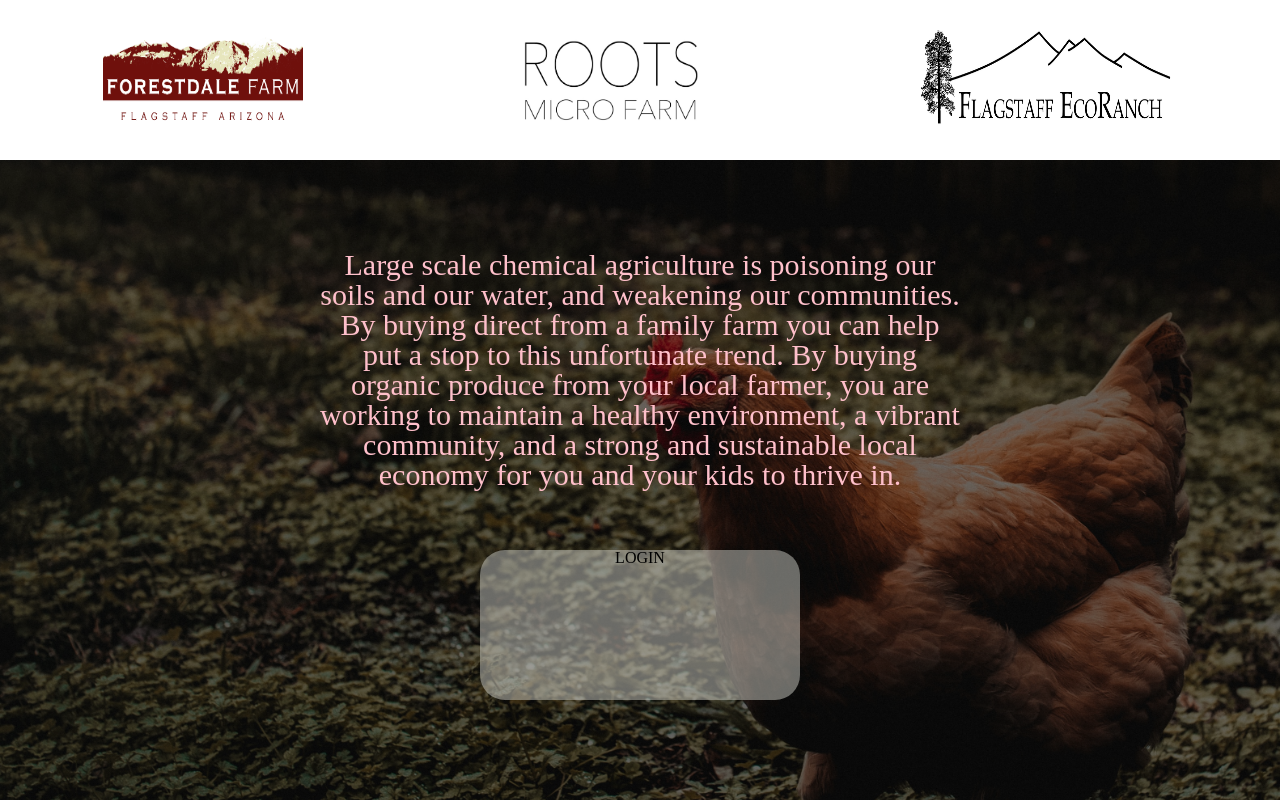
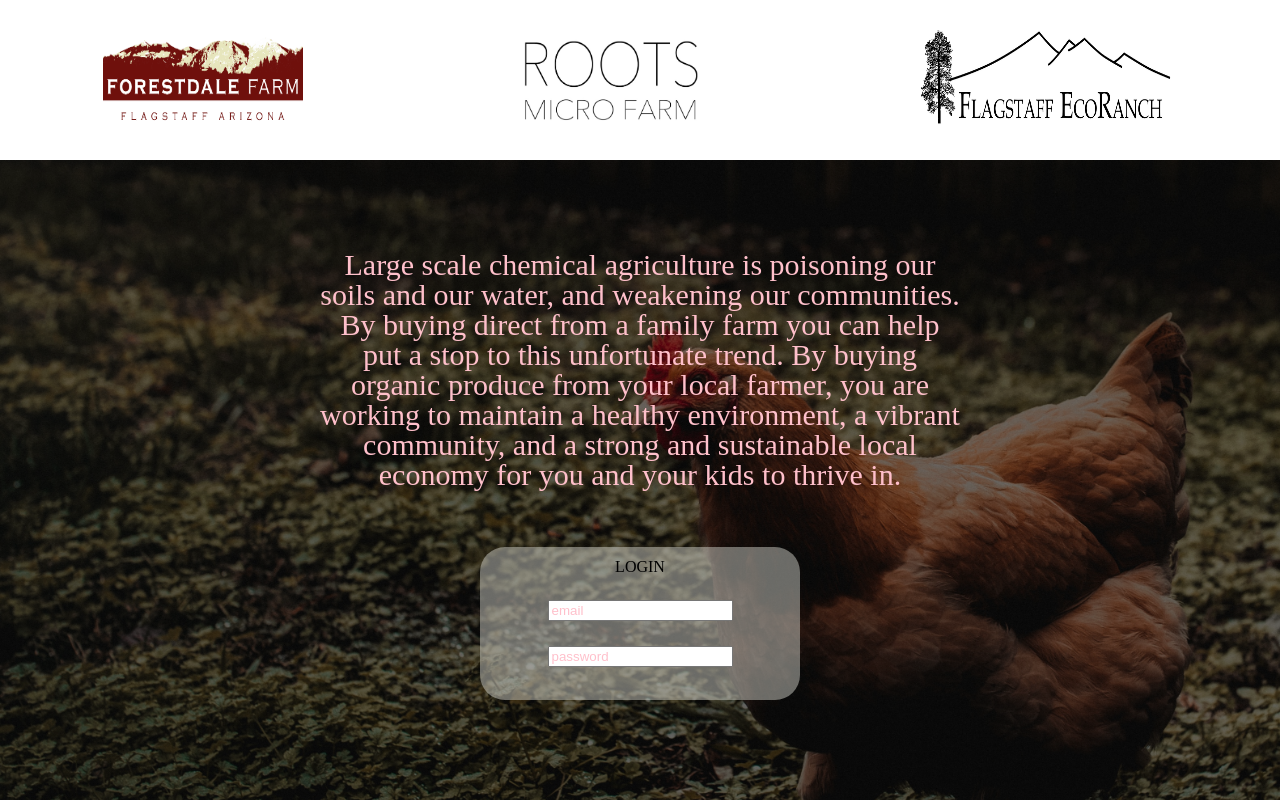
Before and after one commit to maxhbrt/Flagstaff-Marketplace, a React (Create React App) app: page /#/ in a window 1280 px wide. Shown: the part 800-1600 px from the top of the page. Built offline with nearby package versions, Linux system fonts and the light colour scheme; a web font is replaced by a local one; what react-google-maps would draw is missing.

Commit message:
register works

```diff
--- /dev/null
+++ b/src/Ducks/store.js
@@ -0,0 +1,4 @@
+import { createStore } from "redux";
+import reducer from "./reducer";
+
+export default createStore(reducer);
--- a/src/components/Login/Login.js
+++ b/src/components/Login/Login.js
@@ -1,20 +1,60 @@
 import React, {Component} from 'react';
 import './login.scss';
+import Axios from 'axios';
 
 
 export default class Login extends Component {
     constructor(props){
         super(props);
+        this.state = {
+            email: "",
+            password: ""
+        }
 
     }
 
+    async login(){
+        const { email, password } = this.state;
+        const loggedInUser = await Axios.post("/auth/login", {
+            email,
+            password
+        })
+        // this.props.setUser(loggedInUser.data);
+    }
+
     render(){
+        const {email, password} = this.state;
         return(
             <div className='login-body'>
                 <div className='about'>Large scale chemical agriculture is poisoning our soils and our water, and weakening our communities. By buying direct from a family farm you can help put a stop to this unfortunate trend. By buying organic produce from your local farmer, you are working to maintain a healthy environment, a vibrant community, and a strong and sustainable local economy for you and your kids to thrive in.
                 </div>
                 <form className='login-form'>
                     LOGIN
+                    <div className="input-container">
+
+            <input placeholder="email"
+              type="email"
+              value={email}
+              onChange={e =>
+                this.setState({
+                  email: e.target.value
+                })
+              }
+            />
+          </div>
+          {/* password */}
+          <div className="input-container">
+
+            <input placeholder="password"
+              type="password"
+              value={password}
+              onChange={e =>
+                this.setState({
+                  password: e.target.value
+                })
+              }
+            />
+          </div>
                 </form>
 
             </div>
--- a/src/components/Login/login.scss
+++ b/src/components/Login/login.scss
@@ -23,6 +23,13 @@
   border-radius: 25px;
 
   background: rgba(205, 205, 198, 0.5);
+  display: flex;
+	flex-direction: column;
+	flex-wrap: nowrap;
+	justify-content: space-around;
+	align-items: center;
+  align-content: stretch;
+  padding-bottom: 20px;
 }
 
 .about {
--- a/src/components/Register/Register.js
+++ b/src/components/Register/Register.js
@@ -2,6 +2,7 @@ import React, {Component} from 'react';
 import './register.scss';
 import Header from '../Header/Header';
 import {FaCheckCircle} from "react-icons/fa";
+import axios from 'axios';
 
 export default class Register extends Component {
     constructor(props){
@@ -15,6 +16,19 @@ export default class Register extends Component {
         };
     }
 
+    async register(){
+      const { email, password, name, address } = this.state;
+      const registeredUser = await axios.post("/auth/register", {
+        email,
+        name,
+        password,
+        address
+      });
+      // this.props.setUser(registeredUser.data)
+    }
+
+
+
     render(){
         const { email, name, password, address} =  this.state;
         return(
@@ -23,11 +37,7 @@ export default class Register extends Component {
             <div className='register-body'>
                 Register
                 <form className='register-form'
-                onSubmit={e => {
-            //   prevent default to stop form from refreshing
-            e.preventDefault();
 
-          }}
         >
           {/* username input */}
 
@@ -77,12 +87,21 @@ export default class Register extends Component {
               value={address}
               onChange={e =>
                 this.setState({
-                  password: e.target.value
+                  address: e.target.value
                 })
               }
             />
           </div>
-          <FaCheckCircle size={40} />
+          <button onClick={ e => {
+            e.preventDefault();
+            this.register();
+
+          }}>
+
+          <FaCheckCircle size={40}
+
+          />
+          </button>
                 </form>
 
             </div>
```
Also changed, not shown: src/Ducks/reducer.js (added, +21 -0 lines), 1 other file (tests, documents, lock files or other folders).
